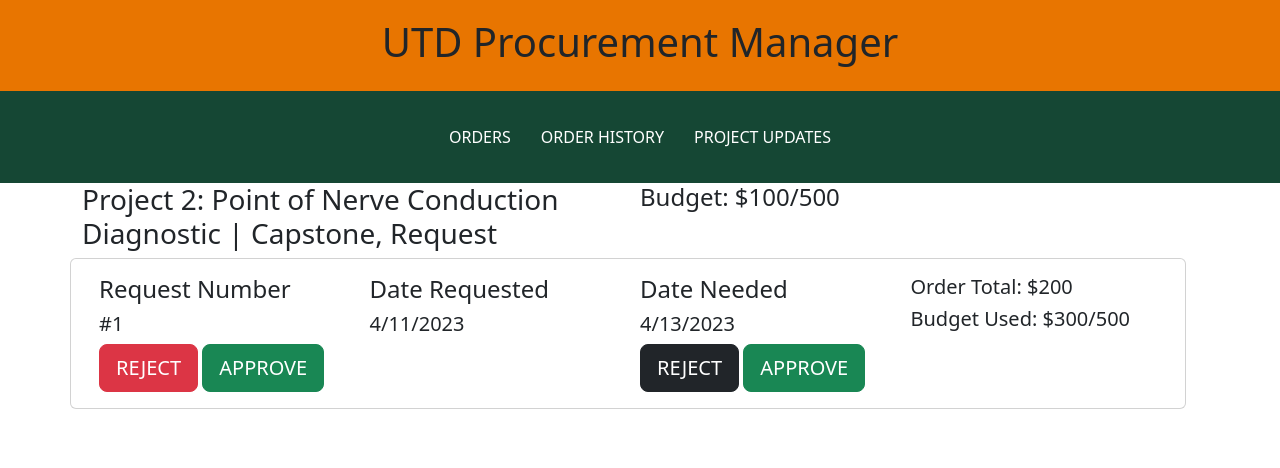
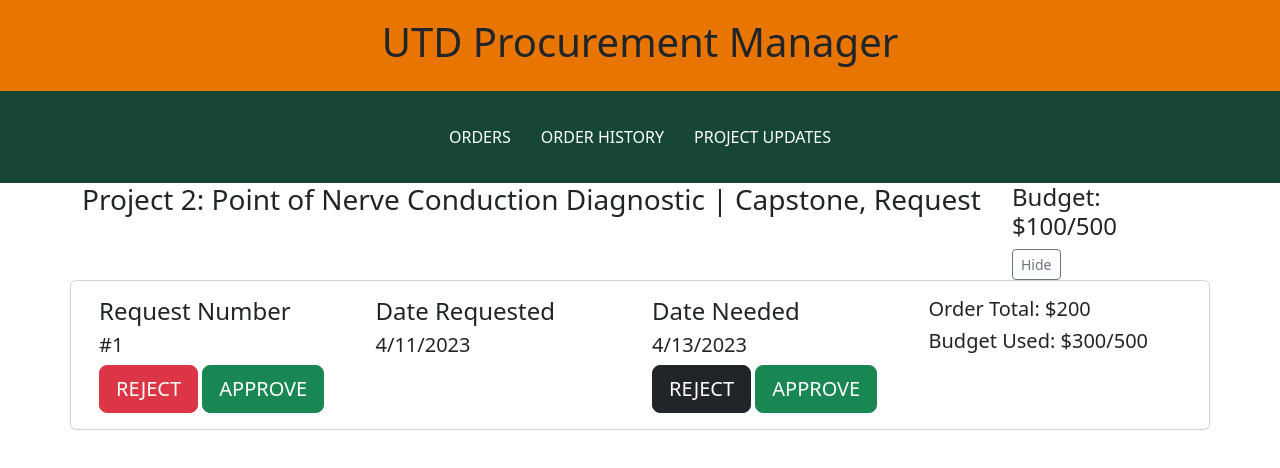
Before and after one commit to UTDallasEPICS/UTDesign-Procurement, a Next.js app in the folder procurement-manager/: page /orders/mentor in a window 1280 px wide. Shown: the top 468 px of the page. Built offline with nearby package versions, Linux system fonts and the light colour scheme.

Commit message:
Added show/hide button for the order of a project

```diff
--- a/procurement-manager/pages/orders/mentor.tsx
+++ b/procurement-manager/pages/orders/mentor.tsx
@@ -1,26 +1,45 @@
-import React from 'react'
-import { Container, Row, Col, Card, Button } from 'react-bootstrap'
+import React, { useState } from 'react';
+import { Container, Row, Col, Card, Button, Collapse } from 'react-bootstrap';
 import TopBarComponent from './TopBarComponent';
 
-export default function mentor() {
+export default function Mentor() {
+  const [isOpen, setIsOpen] = useState(true);
+
+  const toggleCollapse = () => {
+    setIsOpen(!isOpen);
+  };
+
   return (
     <>
       <TopBarComponent />
       <Container>
-        <Row className='big-row'>
-            <Row className='small-row'>
-                <Col Lg={10}>
-                  <h3>Project 2: Point of Nerve Conduction Diagnostic | Capstone, Request</h3>
+        <Row className="big-row">
+          <Row className="small-row">
+            <Col lg={10}>
+              <h3>
+                Project 2: Point of Nerve Conduction Diagnostic | Capstone,
+                Request
+              </h3>
             </Col>
-                <Col Lg={2}>
+            <Col lg={2}>
               <h4>Budget: $100/500</h4>
+              <Button
+                variant="outline-secondary"
+                size="sm"
+                onClick={toggleCollapse}
+                aria-controls="collapseContent"
+                aria-expanded={isOpen}
+              >
+                {isOpen ? 'Hide' : 'Show'}
+              </Button>
             </Col>
           </Row>
-
-            <Row className='small-row'>
+          <Collapse in={isOpen}>
+            <div id="collapseContent">
+              <Row className="small-row">
                 <Card>
                   <Card.Body>
-                  <Row className='smaller-row'>
+                    <Row className="smaller-row">
                       <Col>
                         <h4>Request Number</h4>
                         <h5>#1</h5>
@@ -38,25 +57,31 @@ export default function mentor() {
                         <h5>Budget Used: $300/500</h5>
                       </Col>
                     </Row>
-                  <Row className='smaller-row'>
+                    <Row className="smaller-row">
                       <Col>
-                      <Button variant="danger" size="lg">REJECT</Button>{' '}
-                      <Button variant="success" size="lg">APPROVE</Button>{' '}
+                        <Button variant="danger" size="lg">
+                          REJECT
+                        </Button>{' '}
+                        <Button variant="success" size="lg">
+                          APPROVE
+                        </Button>{' '}
                       </Col>
                       <Col>
-                      <Button variant="dark" size="lg">REJECT</Button>{' '}
-                      <Button variant="success" size="lg">APPROVE</Button>{' '}
+                        <Button variant="dark" size="lg">
+                          REJECT
+                        </Button>{' '}
+                        <Button variant="success" size="lg">
+                          APPROVE
+                        </Button>{' '}
                       </Col>
-
                     </Row>
-
                   </Card.Body>
-
                 </Card>
-
               </Row>
+            </div>
+          </Collapse>
         </Row>
       </Container>
     </>
-  )
+  );
 }
```
Lines whose indentation alone changed are shown as unchanged.
